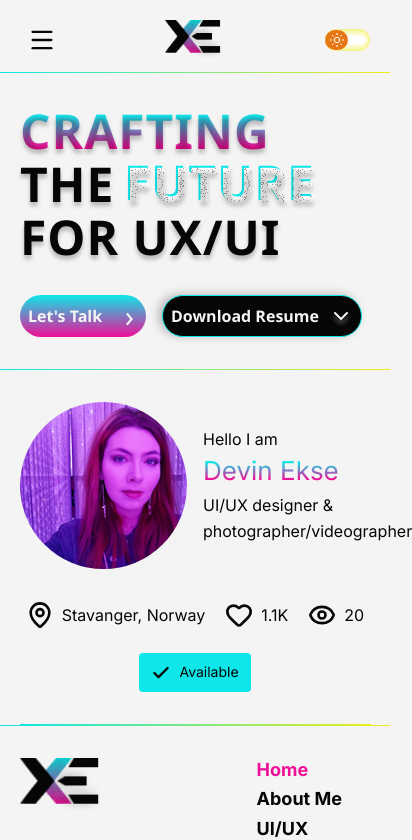
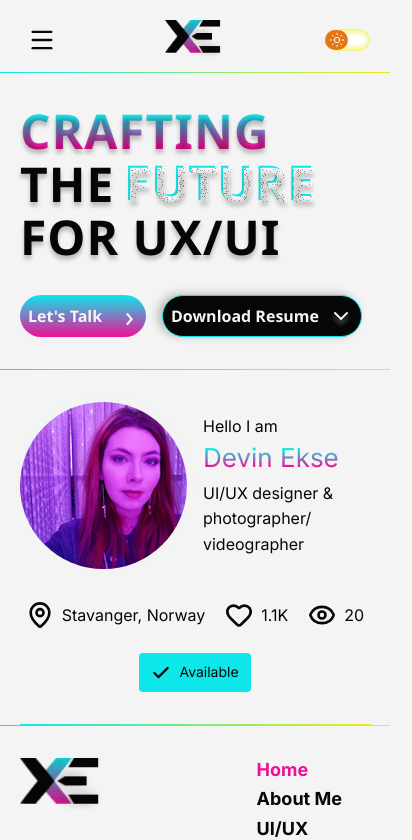
Before and after one commit to duct-tape-deployments/devin-portfolio, a React (Vite) app: page / in a window 390 px wide. Shown: the top 840 px of the page, 412 px wide, since content can reach past the window. Built offline with nearby package versions, Linux system fonts and the light colour scheme; a web font is replaced by a local one.

Commit message:
fix(home): allow profile subtitle to wrap on mobile

```diff
--- a/src/components/interface/HomeHero.tsx
+++ b/src/components/interface/HomeHero.tsx
@@ -104,7 +104,9 @@ function ProfilePreview() {
               Devin Ekse
             </h2>
             <p className="mt-2 max-w-[24rem] text-body sm:mt-3">
-              UI/UX designer &amp; photographer/videographer
+              UI/UX designer &amp; photographer/
+              <wbr />
+              videographer
             </p>
           </div>
         </div>
```
